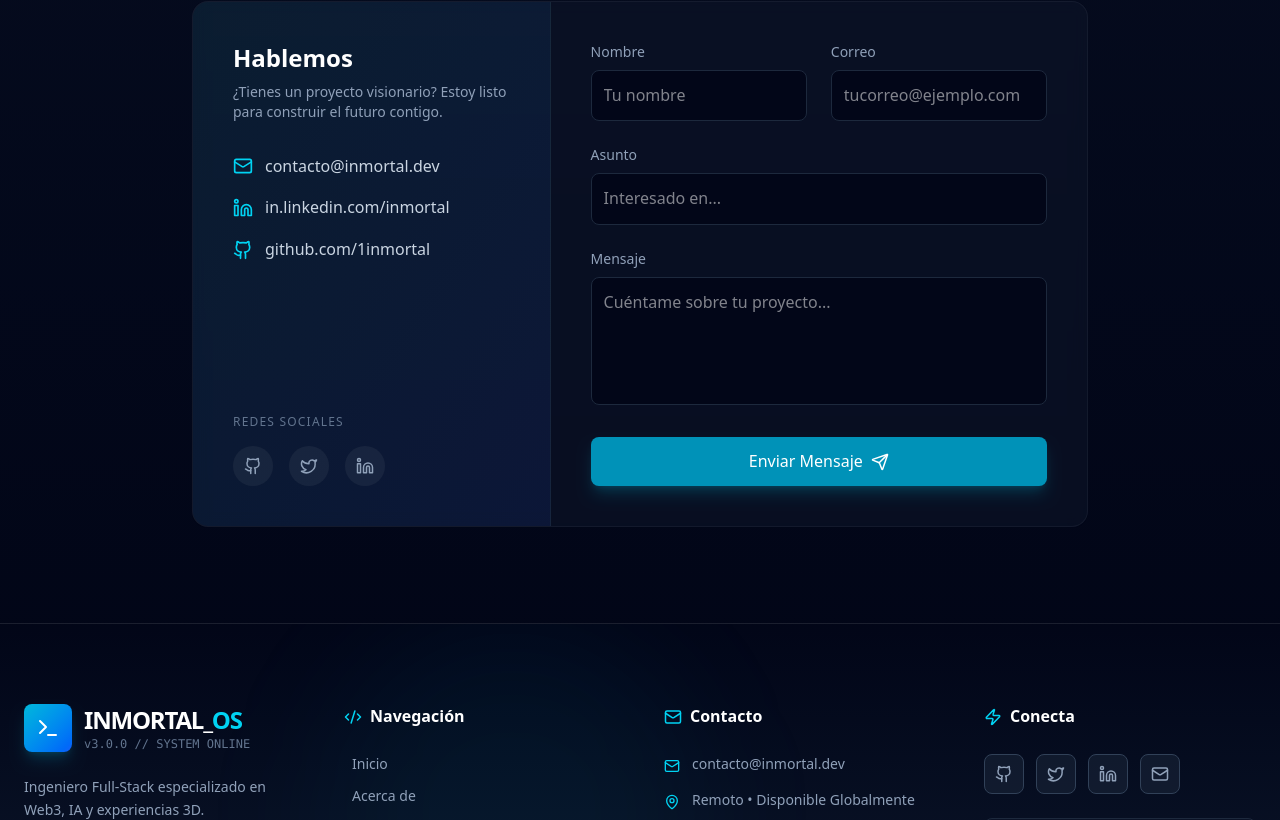
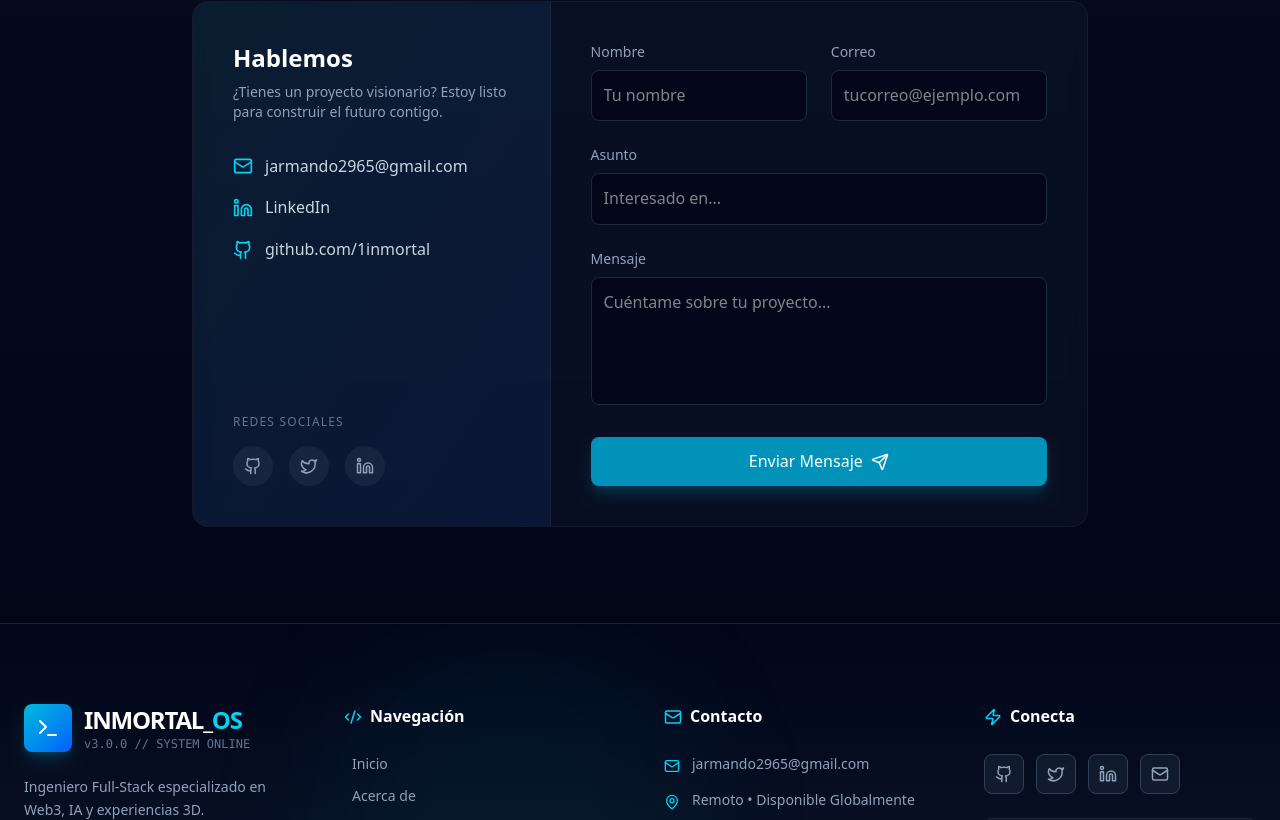
Before and after one commit to 1inmortal/web-inmortal, a React (Vite) app in the folder portfolio-react/: page / in a window 1280 px wide. Shown: the part 3740-4560 px from the top of the page. Built offline with nearby package versions, Linux system fonts and the light colour scheme.

Commit message:
Actualizar datos de contacto: LinkedIn y correo electrÃ³nico

```diff
--- a/portfolio-react/src/components/Contact/Contact.jsx
+++ b/portfolio-react/src/components/Contact/Contact.jsx
@@ -46,15 +46,22 @@ const Contact = () => {
                 <div className="flex items-center gap-3 text-slate-300">
                   <Mail className="text-cyan-400" size={20} />
                   <a
-                    href="mailto:contacto@inmortal.dev"
+                    href="mailto:jarmando2965@gmail.com"
                     className="hover:text-cyan-400 transition-colors"
                   >
-                    contacto@inmortal.dev
+                    jarmando2965@gmail.com
                   </a>
                 </div>
                 <div className="flex items-center gap-3 text-slate-300">
                   <Linkedin className="text-cyan-400" size={20} />
-                  <span>in.linkedin.com/inmortal</span>
+                  <a
+                    href="https://www.linkedin.com/in/josé-armando-espinosa-25b615337"
+                    target="_blank"
+                    rel="noopener noreferrer"
+                    className="hover:text-cyan-400 transition-colors"
+                  >
+                    LinkedIn
+                  </a>
                 </div>
                 <div className="flex items-center gap-3 text-slate-300">
                   <Github className="text-cyan-400" size={20} />
@@ -90,7 +97,9 @@ const Contact = () => {
                   <Twitter size={18} />
                 </a>
                 <a
-                  href="#"
+                  href="https://www.linkedin.com/in/josé-armando-espinosa-25b615337"
+                  target="_blank"
+                  rel="noopener noreferrer"
                   className="w-10 h-10 rounded-full bg-white/5 flex items-center justify-center text-slate-400 hover:bg-cyan-500 hover:text-white transition-all"
                 >
                   <Linkedin size={18} />
--- a/portfolio-react/src/components/Footer/Footer.jsx
+++ b/portfolio-react/src/components/Footer/Footer.jsx
@@ -66,13 +66,13 @@ const Footer = () => {
     {
       name: 'LinkedIn',
       icon: Linkedin,
-      href: '#',
+      href: 'https://www.linkedin.com/in/josé-armando-espinosa-25b615337',
       color: 'hover:text-blue-500 hover:bg-blue-500/10',
     },
     {
       name: 'Email',
       icon: Mail,
-      href: 'mailto:contacto@inmortal.dev',
+      href: 'mailto:jarmando2965@gmail.com',
       color: 'hover:text-cyan-400 hover:bg-cyan-500/10',
     },
   ];
@@ -152,10 +152,10 @@ const Footer = () => {
               <li className="flex items-start gap-3 text-slate-400 text-sm">
                 <Mail size={16} className="text-cyan-400 mt-1 flex-shrink-0" />
                 <a
-                  href="mailto:contacto@inmortal.dev"
+                  href="mailto:jarmando2965@gmail.com"
                   className="hover:text-cyan-400 transition-colors"
                 >
-                  contacto@inmortal.dev
+                  jarmando2965@gmail.com
                 </a>
               </li>
               <li className="flex items-start gap-3 text-slate-400 text-sm">
--- a/portfolio-react/src/components/Header/Header.jsx
+++ b/portfolio-react/src/components/Header/Header.jsx
@@ -322,7 +322,9 @@ const Header = () => {
             <Twitter size={20} />
           </a>
           <a
-            href="#"
+            href="https://www.linkedin.com/in/josé-armando-espinosa-25b615337"
+            target="_blank"
+            rel="noopener noreferrer"
             style={{
               color: 'rgba(255, 255, 255, 0.4)',
               transition: 'color 0.3s',
```
